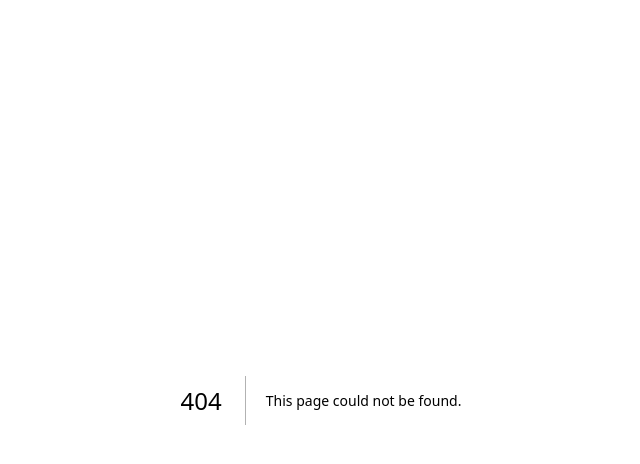
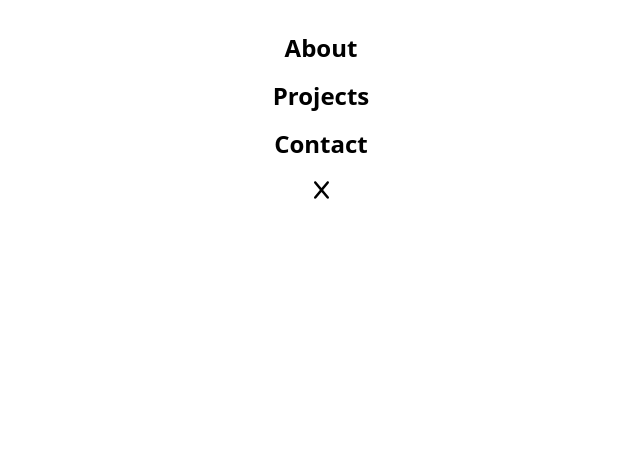
Before and after one commit to fva062001/Portfolio, a Next.js app: page /components/NavBarMini in a window 1280 px wide. Before the commit this address had no page. Shown: the top 464 px of the page, without its empty margins (319-959 px from the left). Built offline with nearby package versions, Linux system fonts and the light colour scheme.

Commit message:
Adding Animations to NavBar

```diff
--- a/package.json
+++ b/package.json
@@ -15,6 +15,7 @@
     "@fortawesome/react-fontawesome": "^0.2.0",
     "eslint": "8.35.0",
     "eslint-config-next": "13.2.4",
+    "framer-motion": "^10.2.4",
     "next": "13.2.4",
     "react": "18.2.0",
     "react-dom": "18.2.0"
--- a/src/pages/components/MainTitle.jsx
+++ b/src/pages/components/MainTitle.jsx
@@ -1,6 +1,6 @@
 function MainTitle() {
   return (
-    <div className="absolute text-center left-1/2 -translate-x-1/2 top-1/2 -translate-y-1/2 lg:left-0 lg:translate-x-0 lg:translate-y-0 lg:bottom-12 lg:right-12 lg:text-end">
+    <div className="absolute text-center left-1/2 h-fit -translate-x-1/2 top-1/2 -translate-y-1/2 lg:left-0 lg:translate-x-0 lg:translate-y-0 lg:bottom-8 lg:right-12 lg:text-end">
       <article className="flex flex-col space-y-4 text-white text-6xl lg:text-8xl lg:space-y-6 ">
         <h1 className="font-bold">Fernando</h1>
         <p>Valerio</p>
--- /dev/null
+++ b/src/pages/components/NavBarMini.jsx
@@ -0,0 +1,38 @@
+import React from "react";
+import { FontAwesomeIcon } from "@fortawesome/react-fontawesome";
+import { faX } from "@fortawesome/free-solid-svg-icons";
+import { motion } from "framer-motion";
+import { AnimatePresence } from "framer-motion";
+function NavBarMini({ closeNavBar }) {
+  const closeHandler = () => {
+    console.log("here");
+    closeNavBar();
+  };
+
+  return (
+    <div className="absolute left-1/2 -translate-x-1/2 top-2">
+      <motion.div
+        initial={{ scale: 0 }}
+        animate={{ rotate: 360, scale: 1 }}
+        exit={{ scale: 0 }}
+        transition={{
+          type: "spring",
+          stiffness: 260,
+          damping: 20,
+        }}
+        className=" w-[95vw] bg-white rounded-xl min-w-[95vw] h-fit"
+      >
+        <div className="  flex flex-col items-center space-y-4 py-6">
+          <a className="text-2xl font-bold">About</a>
+          <a className="text-2xl font-bold">Projects</a>
+          <a className="text-2xl font-bold">Contact</a>
+          <a className="text-xl font-bold" onClick={closeHandler}>
+            <FontAwesomeIcon icon={faX} />
+          </a>
+        </div>
+      </motion.div>
+    </div>
+  );
+}
+
+export default NavBarMini;
--- a/src/pages/components/NavigationBar.jsx
+++ b/src/pages/components/NavigationBar.jsx
@@ -1,11 +1,15 @@
 import { FontAwesomeIcon } from "@fortawesome/react-fontawesome";
 import { faBars } from "@fortawesome/free-solid-svg-icons";
 
-function NavigationBar() {
+function NavigationBar({ showNavBar }) {
+  const showNavBarHandler = () => {
+    showNavBar();
+  };
   return (
     <div className="w-11/12 mt-4  absolute flex flex-row mx-auto lg:mt-8 items-center text-white justify-between left-1/2 -translate-x-1/2 transform">
       <h1 className="font-bold text-6xl ">FV</h1>
       <FontAwesomeIcon
+        onClick={showNavBarHandler}
         className="sm:inline-block md:inline-block lg:hidden xl:hiddden 2xl:hidden text-2xl px-2 py-2 border-[1.5px] border-white rounded-lg"
         icon={faBars}
       />
--- a/src/pages/index.jsx
+++ b/src/pages/index.jsx
@@ -6,22 +6,36 @@ import NavigationBar from "./components/NavigationBar";
 import MainTitle from "./components/MainTitle";
 import { FontAwesomeIcon } from "@fortawesome/react-fontawesome";
 import { faAngleDown } from "@fortawesome/free-solid-svg-icons";
+import NavBarMini from "./components/NavBarMini";
+import { useState } from "react";
+import { AnimatePresence } from "framer-motion";
 
 const inter = Inter({ subsets: ["latin"] });
 
 export default function Home() {
+  const [showNavBar, setShowNavBar] = useState(false);
+
+  const showNavBarHandler = () => {
+    setShowNavBar(true);
+  };
+
+  const closeNavBar = () => {
+    setShowNavBar(false);
+  };
+
   return (
     <>
       <div
         className={`min-w-[100vw] min-h-[100vh] relative ${styles.mainImage}`}
       >
         <div className={styles.overlay}></div>
-        <NavigationBar />
+        <NavigationBar showNavBar={showNavBarHandler} />
         <MainTitle />
         <FontAwesomeIcon
           className=" lg:hidden absolute left-1/2 -translate-y-1/2 bottom-20 font-bold text-white text-xl animate-bounce"
           icon={faAngleDown}
         />
+        {showNavBar && <NavBarMini closeNavBar={closeNavBar} />}
       </div>
     </>
   );
```
Also changed, not shown: 1 other file (tests, documents, lock files or other folders).
